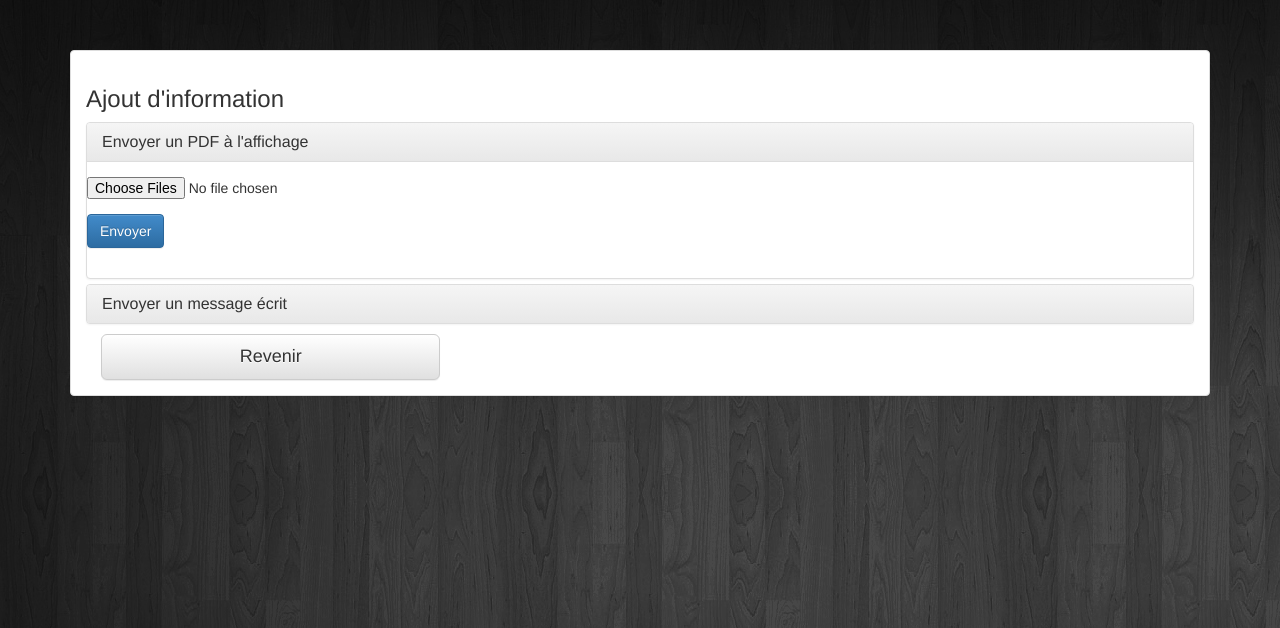
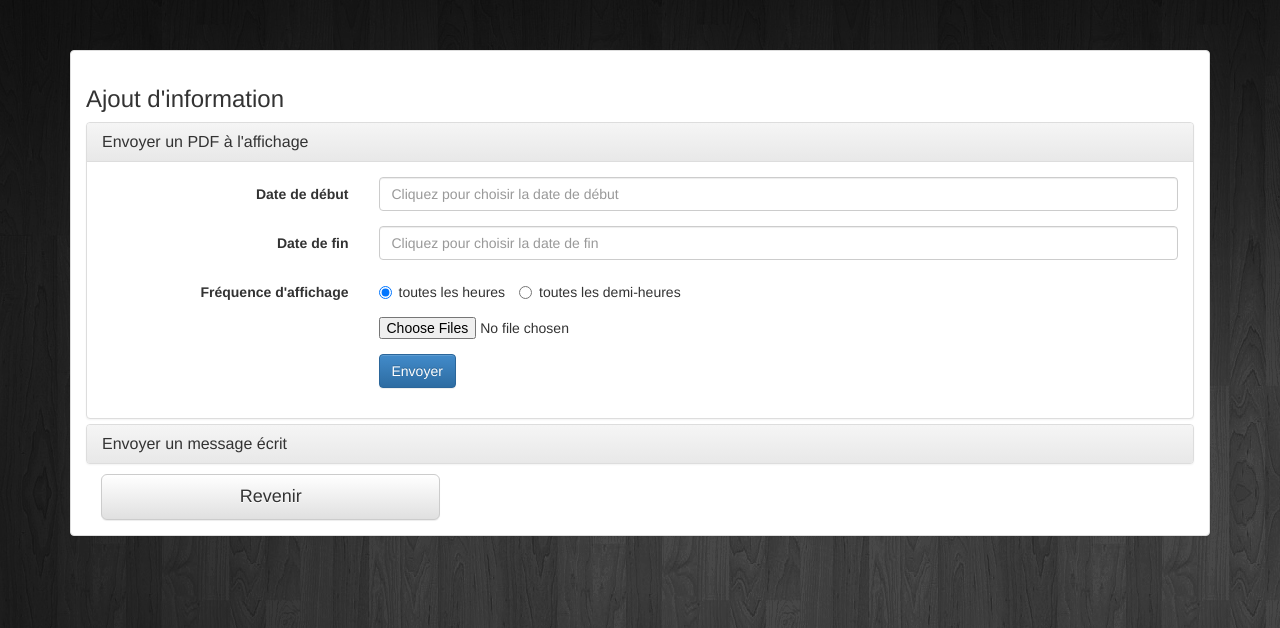
Before and after one commit to Menichelli/sylene, a Django app: page /userpanel/add_info in a window 1280 px wide. Shown: the top 628 px of the page. Run offline with Django 3.2, Linux system fonts and the light colour scheme; a user stored in the database is signed in; parts of the project's set-up code (start-up, migrations or seed data) failed here and were passed over; some libraries are stand-ins or nearby versions.

Commit message:
maj addinfo et autres

```diff
--- a/sylene_project/sylene/templates/add_info.html
+++ b/sylene_project/sylene/templates/add_info.html
@@ -22,11 +22,39 @@
                       <div class="panel-body">
 
                         <form action="/userpanel/XCXXXXXXXX/" method="post" enctype="multipart/form-data" class="form-horizontal" role="form" AUTOCOMPLETE=OFF>{% csrf_token %}
+
                             <div class="form-group">
+                              <label for="dateDebut" class="col-sm-3 control-label">Date de début</label>
+                              <div class="col-sm-9">
+                                <input type="text" name="dateDebut" id="dateDebut" class="date-picker form-control" placeholder="Cliquez pour choisir la date de début"/>
+                              </div>
+                            </div>
+                            <div class="form-group">
+                              <label for="dateFin" class="col-sm-3 control-label">Date de fin</label>
+                              <div class="col-sm-9">
+                                <input type="text" name="dateFin" id="dateFin" class="date-picker form-control" placeholder="Cliquez pour choisir la date de fin"/>
+                              </div>
+                            </div>
+                            <div class="form-group">
+                              <label for="frequence" class="col-sm-3 control-label">Fréquence d'affichage</label>
+                              <div class="col-sm-9">
+                                <label class="radio-inline">
+                                  <input type="radio" name="frequence" id="frequence1" value="frequence1" checked> toutes les heures
+                                </label>
+                                  <label class="radio-inline">
+                                  <input type="radio" name="frequence" id="frequence2" value="frequence2"> toutes les demi-heures
+                                </label>
+                              </div>
+                            </div>
+                            <div class="form-group">
+                                <div class="col-sm-offset-3 col-sm-9">
                                     <input type="file" name="doc" multiple accept="application/pdf">
                                 </div>
+                            </div>
                             <div class="form-group">
+                                <div class="col-sm-offset-3 col-sm-9">
                                     <button type="submit" class="btn btn-primary">Envoyer</button>
+                                </div>
                             </div>
                         </form>
                       </div>
@@ -42,7 +70,7 @@
                     </div>
                     <div id="collapseTwo" class="panel-collapse collapse">
                       <div class="panel-body">
-
+                        <form action="/userpanel/XCXXXXXXXX/" method="post" enctype="multipart/form-data" class="form-horizontal" role="form" AUTOCOMPLETE=OFF>{% csrf_token %}
                             <div class="form-group">
                               <label for="message" class="col-sm-3 control-label">Message</label>
                               <div class="col-sm-9">
@@ -56,17 +84,31 @@
                               </div>
                             </div>
                             <div class="form-group">
-                          <label for="dateFin" class="col-sm-3 control-label">Date de début</label>
+                              <label for="dateFin" class="col-sm-3 control-label">Date de fin</label>
                               <div class="col-sm-9">
                                 <input type="text" name="dateFin" id="dateFin" class="date-picker form-control" placeholder="Cliquez pour choisir la date de fin"/>
                               </div>
                             </div>
                               <div class="form-group">
+                                  <label for="frequence" class="col-sm-3 control-label">Fréquence d'affichage</label>
+                                  <div class="col-sm-9">
+                                    <label class="radio-inline">
+                                      <input type="radio" name="frequence" id="frequence1" value="frequence1" checked> toutes les heures
+                                    </label>
+                                      <label class="radio-inline">
+                                      <input type="radio" name="frequence" id="frequence2" value="frequence2"> toutes les demi-heures
+                                    </label>
+                                  </div>
+                                </div>
+                            <div class="form-group">
+                                <div class="col-sm-offset-3 col-sm-9">
                                     <button type="submit" class="btn btn-primary">Envoyer</button>
+                                </div>
                             </div>
 
 
                           </div>
+                        </form>
                     </div>
                   </div>
                 </div>
--- a/sylene_project/sylene/templates/index.html
+++ b/sylene_project/sylene/templates/index.html
@@ -16,7 +16,7 @@
           <div class="row">
             <div class="col-md-4"></div>
             <div class="col-md-4">
-              <button type="button" class="btn btn-primary btn-lg btn-block">
+              <button type="button" class="btn btn-primary btn-lg btn-block" onclick="location.href='/viewer/'">
                 <span class="glyphicon glyphicon-eye-open"></span> Accéder à la visionneuse
               </button>
               <p></p>
```
Lines whose indentation alone changed are shown as unchanged.
